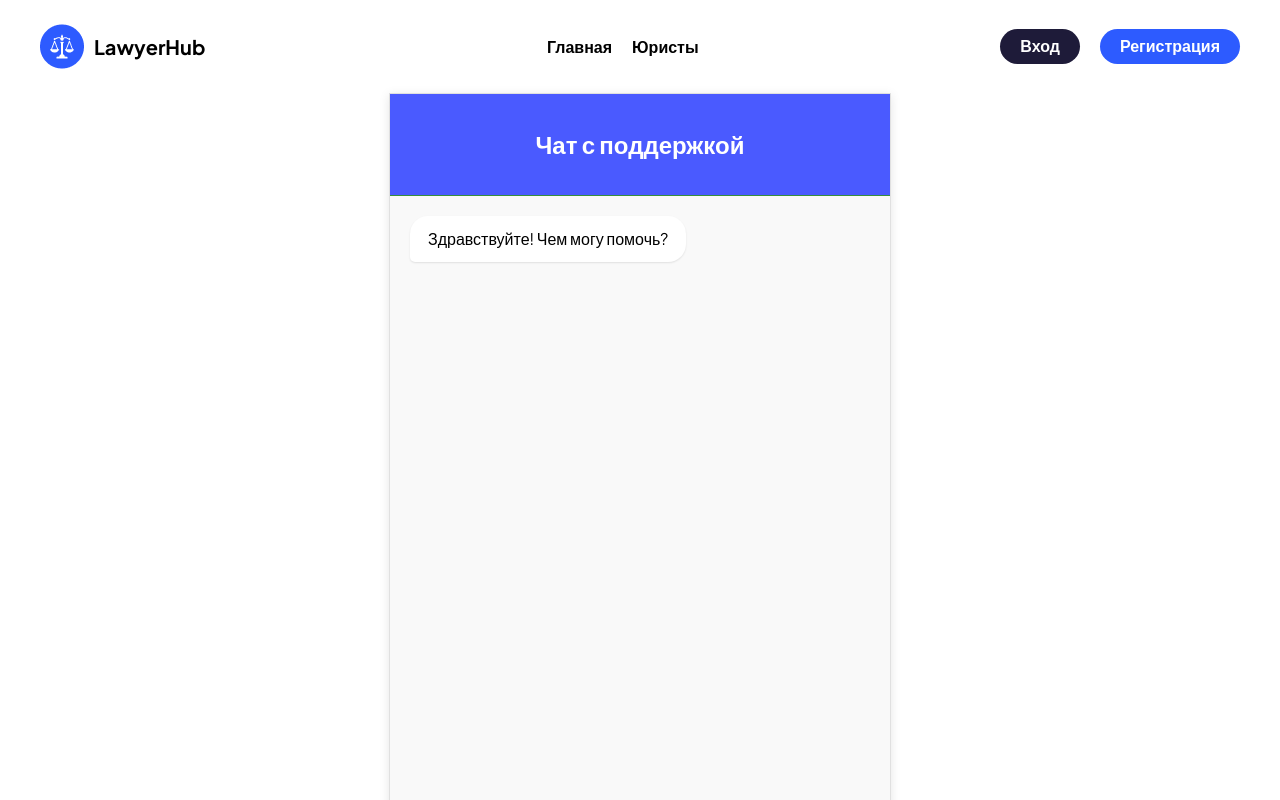
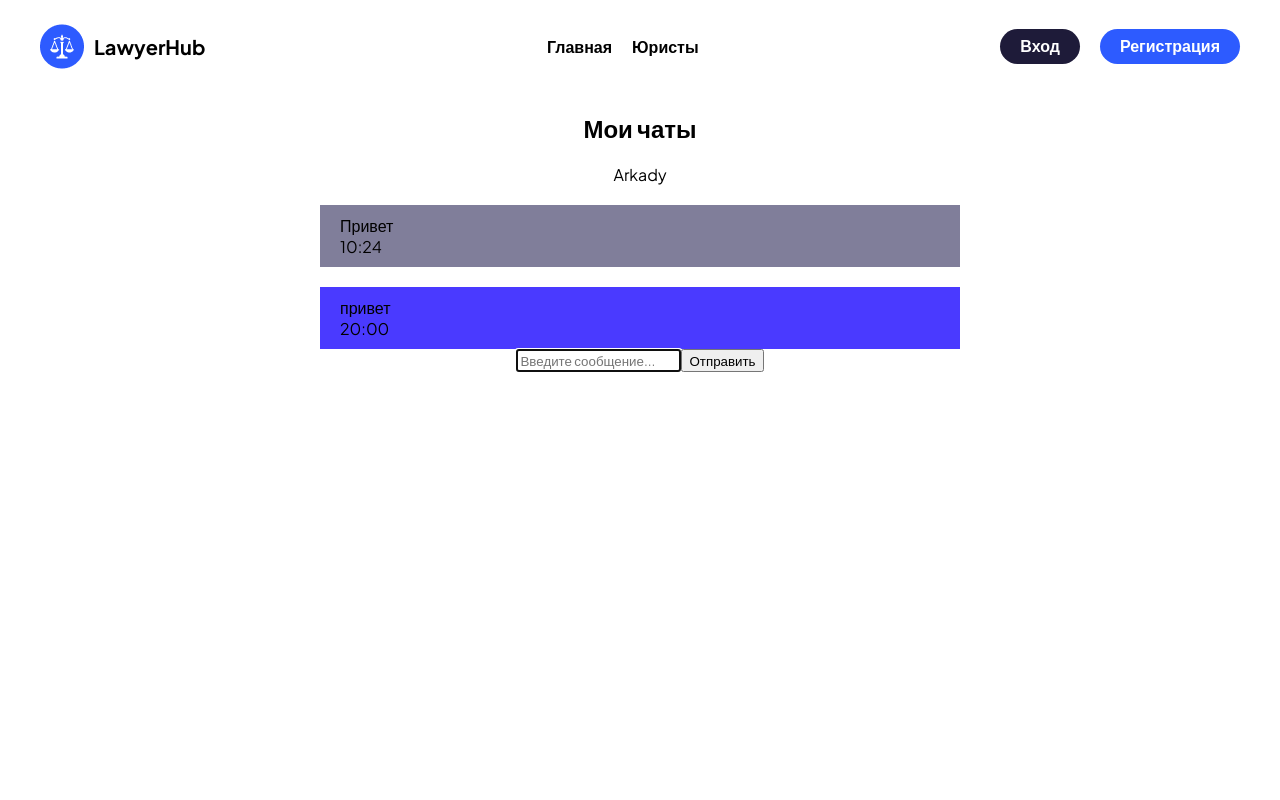
Before and after one commit to Puhovon/front-diplom, a React (Vite) app: page /chat in a window 1280 px wide. Shown: the top 800 px of the page. Built offline with nearby package versions, Linux system fonts and the light colour scheme.

Commit message:
users chat unworked

```diff
--- /dev/null
+++ b/src/components/Chat/chat.jsx
@@ -0,0 +1,19 @@
+import styles from '@styles/chatComponent.module.css'
+
+export default ({name, messages}) => {
+    return(
+        <div className={styles.container}>
+            <div className={styles.top}>
+                {name}
+            </div>
+            <div className={styles.chat}>
+                {messages.map(el => {
+                    return <div className={el.name == name ? styles.leftSide : styles.rightSide}>
+                        <p>{el.message}</p>
+                        <p>{el.date}</p>
+                    </div>
+                })}
+            </div>
+        </div>
+    )
+}
--- a/src/pages/ChatPage/chatPage.jsx
+++ b/src/pages/ChatPage/chatPage.jsx
@@ -1,67 +1,23 @@
-import React, { useState, useRef, useEffect } from 'react';
-import styles from '@styles/chatPage.module.css';
+import { useState } from "react";
+import styles from '@styles/chat.module.css';
+import Chat from "@components/Chat/chat";
 
-const ChatPage = () => {
-  const [messages, setMessages] = useState([
-    { id: 1, text: 'Здравствуйте! Чем могу помочь?', sender: 'other' },
-  ]);
-  const [newMessage, setNewMessage] = useState('');
-  const messagesEndRef = useRef(null);
-
-  useEffect(() => {
-  }, [messages]);
-
-  const handleSend = (e) => {
-    e.preventDefault();
-    if (!newMessage.trim()) return;
-
-    const message = {
-      id: Date.now(),
-      text: newMessage,
-      sender: 'user'
-    };
-
-    setMessages(prev => [...prev, message]);
-    setNewMessage('');
-
-    // Имитация ответа бота
-    setTimeout(() => {
-      const botResponse = {
-        id: Date.now() + 1,
-        text: 'Мы ответим вам в ближайшее время на почту!',
-        sender: 'other'
-      };
-      setMessages(prev => [...prev, botResponse]);
-    }, 1000);
-  };
+export default () => {
+    const [sendedMessages, setMessages] = useState([{ name, messages: [] }]);
+    const [selectedChat, setSelectedChat] = useState(null);
 
     return (
         <div className={styles.container}>
-      <header className={styles.header}>
-        <h2>Чат с поддержкой</h2>
-      </header>
-
-      <div className={styles.messagesContainer}>
-        {messages.map((message) => (
-          <div
-            key={message.id}
-            className={`${styles.messageBubble} ${
-              message.sender === 'user'
-                ? styles.userBubble
-                : styles.otherBubble
-            }`}
-          >
-            {message.text}
+            <div className={styles.top}>
+                <h2 className={styles.leftSide}>Мои чаты</h2>
             </div>
-        ))}
-        <div ref={messagesEndRef} />
+            <div className={styles.rightSide}>
+                {<div><Chat name="Arkady" messages={[{ name: "Arkady", message: 'Привет', date: '10:24'}, { name: 'me', message: "привет", date:'20:00'}]} /></div>}
             </div>
-
-      <form onSubmit={handleSend} className={styles.inputContainer}>
+            <div className={styles.input}>
+                <form className={styles.inputContainer}>
                     <input
                         type="text"
-          value={newMessage}
-          onChange={(e) => setNewMessage(e.target.value)}
                         placeholder="Введите сообщение..."
                         className={styles.input}
                         autoFocus
@@ -69,13 +25,10 @@ const ChatPage = () => {
                     <button
                         type="submit"
                         className={styles.sendButton}
-          disabled={!newMessage.trim()}
                     >
                     Отправить
                     </button>
                 </form>
             </div>
-  );
-};
-
-export default ChatPage;
+        </div>);
+}
--- /dev/null
+++ b/src/styles/chat.module.css
@@ -0,0 +1,13 @@
+.container {
+    display: flex;
+    flex-direction: column;
+    align-items: center;
+}
+
+.leftSide{
+
+}
+
+.rightSide {
+
+}
--- /dev/null
+++ b/src/styles/chatComponent.module.css
@@ -0,0 +1,23 @@
+.container {
+    display: flex;
+    flex-direction: column;
+    align-items: center;
+}
+
+.leftSide {
+    align-items: start;
+    margin-top: 20px;
+    padding: 10px 20px;
+    background-color: var(--color-600);
+}
+
+.rightSide {
+    align-items: end;
+    margin-top: 20px;
+    padding: 10px 20px;
+    background-color: var(--primary-purple-color);
+}
+
+.chat {
+    width: 50vw;
+}
```
Also changed, not shown: src/App.jsx (+5 -5 lines), src/pages/ChatHelpPage/chatHelpPage.jsx (added, +79 -0 lines), src/styles/chatHelpPage.module.css (renamed from src/styles/chatPage.module.css). Lines whose indentation alone changed are shown as unchanged.
